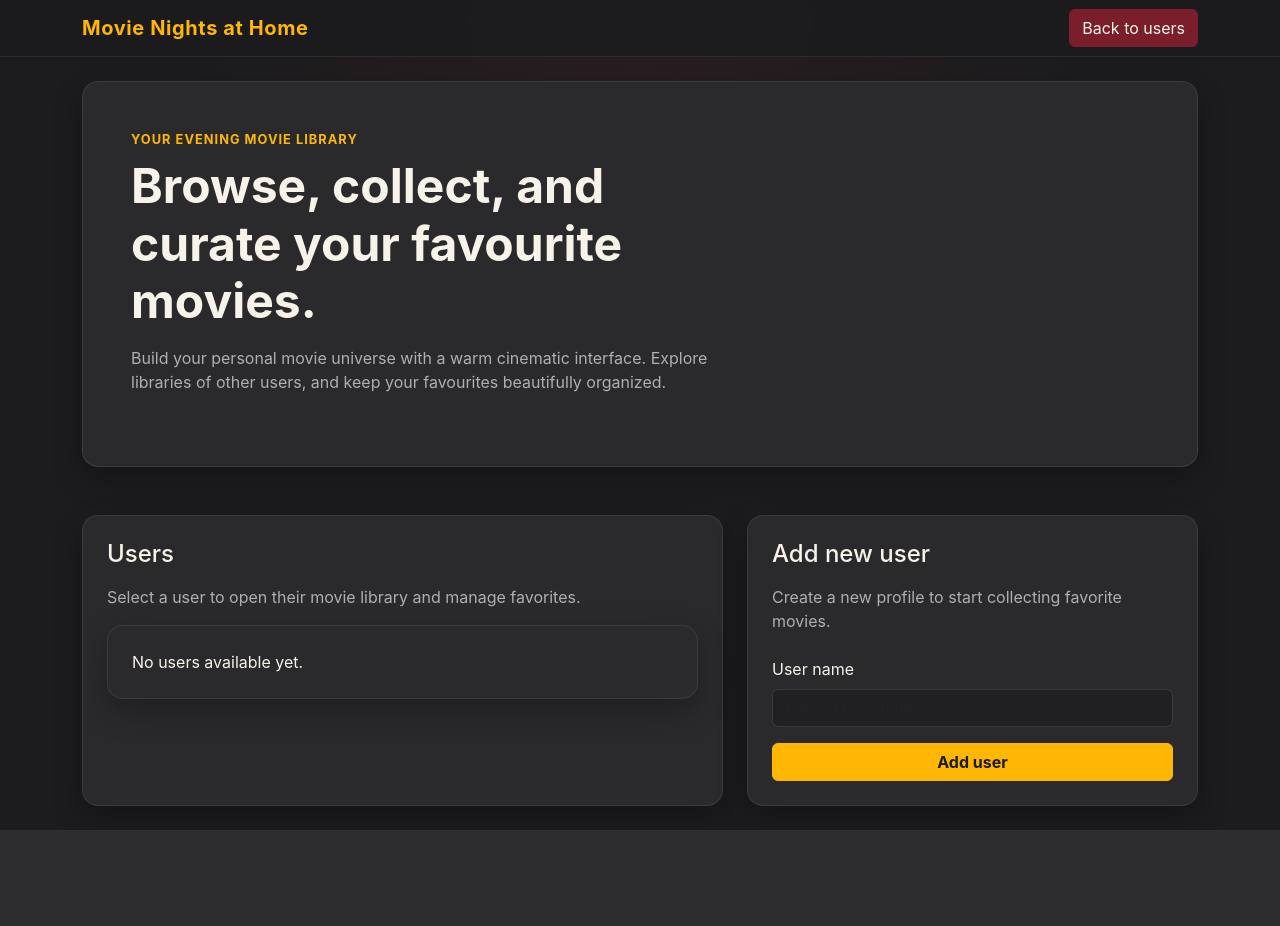
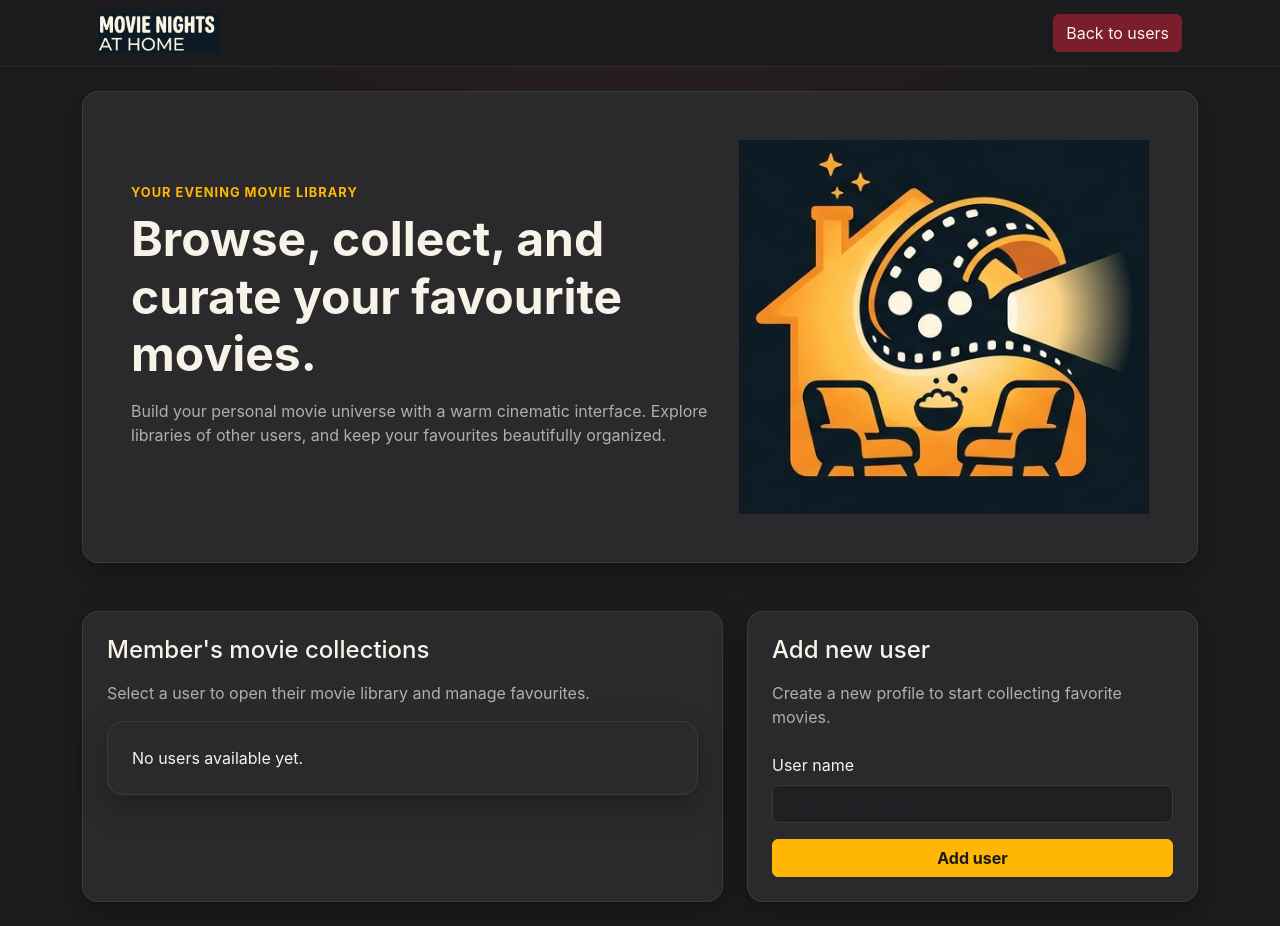
Before and after one commit to vmichele80/MoviWebApp, a Python web app: template templates/index.html in a window 1280 px wide. Before the commit the page ends 830 px from the top, so only its background shows below. Run offline with Jinja, Linux system fonts and the light colour scheme; the template is opened without the code that fills it, so the values that code supplies are empty.

Commit message:
Refined the UI by adding an image logo in the navbar and a hero image in the home page

```diff
--- a/static/style.css
+++ b/static/style.css
@@ -188,3 +188,8 @@ a:hover {
 .text-secondary {
     color: var(--app-text-muted) !important;
 }
+
+.app-brand img {
+    height: 40px;
+    object-fit: contain;
+}
--- a/templates/base.html
+++ b/templates/base.html
@@ -11,17 +11,20 @@
 <body class="app-body">
 
 <nav class="navbar navbar-expand-lg app-navbar shadow-sm">
-    <div class="container">
-        <a class="navbar-brand app-brand" href="{{ url_for('index') }}">Movie Nights at Home</a>
-        <button class="navbar-toggler border-0" type="button" data-bs-toggle="collapse" data-bs-target="#mainNav">
-            <span class="navbar-toggler-icon"></span>
-        </button>
+    <div class="container d-flex align-items-center justify-content-between">
 
-        <div class="collapse navbar-collapse" id="mainNav">
-            <div class="ms-auto">
-                 <a href="{{ url_for('index') }}" class="btn btn-app-secondary">Back to users</a>
-            </div>
-        </div>
+        <!-- Left: Logo -->
+        <a class="navbar-brand app-brand m-0 ms-3" href="{{ url_for('index') }}">
+            <img src="{{ url_for('static', filename='movie_site_title.png') }}"
+                 alt="Movie Nights at Home"
+                 height="40">
+        </a>
+
+        <!-- Right: Button -->
+        <a href="{{ url_for('index') }}" class="btn btn-app-secondary me-3">
+            Back to users
+        </a>
+
     </div>
 </nav>
 
--- a/templates/index.html
+++ b/templates/index.html
@@ -2,15 +2,25 @@
 
 {% block content %}
 <section class="hero-section rounded-4 p-4 p-md-5 mb-5">
-    <div class="row align-items-center g-4">
+   <div class="row align-items-center g-4">
+
+        <!-- Left: Text -->
         <div class="col-lg-7">
             <p class="hero-kicker mb-2">Your evening movie library</p>
-            <h1 class="display-5 fw-bold mb-3">Browse, collect, and curate your favourite movies.</h1>
+            <h1 class="display-5 fw-bold mb-3">
+                Browse, collect, and curate your favourite movies.
+            </h1>
             <p class="hero-text mb-4">
                 Build your personal movie universe with a warm cinematic interface.
                 Explore libraries of other users, and keep your favourites beautifully organized.
             </p>
+        </div>
 
+        <!-- Right: Image -->
+        <div class="col-lg-5 text-center">
+            <img src="{{ url_for('static', filename='movie_site_logo.png') }}"
+                 alt="Movie Nights at Home"
+                 class="img-fluid hero-image">
         </div>
 
     </div>
@@ -19,9 +29,9 @@
 <section class="row g-4">
     <div class="col-lg-7">
         <div class="content-panel rounded-4 p-4 h-100">
-            <h2 class="h4 mb-3">Users</h2>
+            <h2 class="h4 mb-3">Member's movie collections</h2>
             <p class="section-text">
-                Select a user to open their movie library and manage favorites.
+                Select a user to open their movie library and manage favourites.
             </p>
 
             {% if users %}
```
Also changed, not shown: static/movie_site_logo.png (added), static/movie_site_title.png (added).
